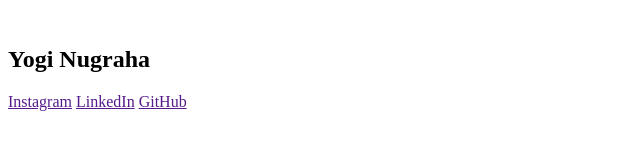
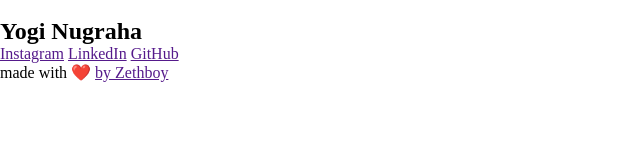
Before and after one commit to zethboy/apayahh, a plain HTML site: page index.html in a window 1280 px wide. Shown: the whole page, without its empty margins (0-640 px from the left). Drawn offline with Linux system fonts and the light colour scheme.

Commit message:
add font

```diff
--- a/index.html
+++ b/index.html
@@ -4,6 +4,10 @@
   <meta charset="UTF-8">
   <meta name="viewport" content="width=device-width, initial-scale=1.0">
   <title>APAYAH</title>
+  <link rel="stylesheet" href="style.css">
+  <link rel="preconnect" href="https://fonts.googleapis.com">
+  <link rel="preconnect" href="https://fonts.gstatic.com" crossorigin>
+  <link href="https://fonts.googleapis.com/css2?family=Space+Grotesk:wght@300..700&display=swap" rel="stylesheet">
 </head>
 <body>
   <section>
@@ -14,7 +18,7 @@
       <a href="">LinkedIn</a>
       <a href="">GitHub</a>
     </main>
-    <footer></footer>
+    <footer>made with ❤️ <a href="">by Zethboy</a></footer>
   </section>
 </body>
 </html>
--- /dev/null
+++ b/style.css
@@ -0,0 +1,5 @@
+* {
+  margin : 0;
+  padding : 0;
+  box-sizing : border-box;
+}
```
